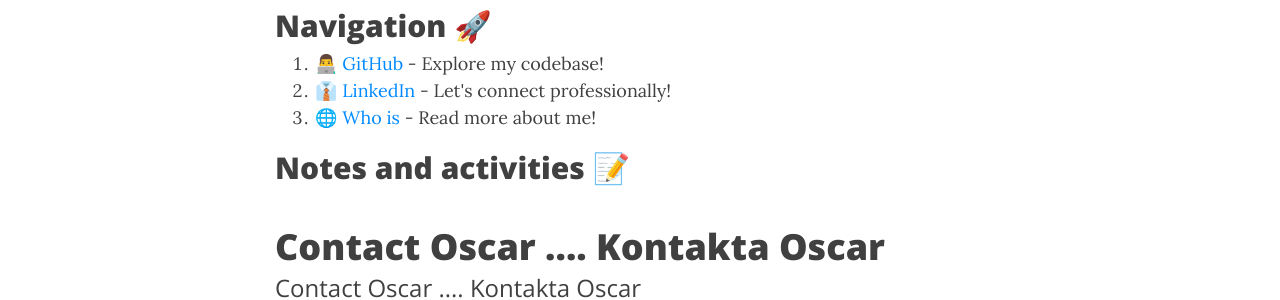
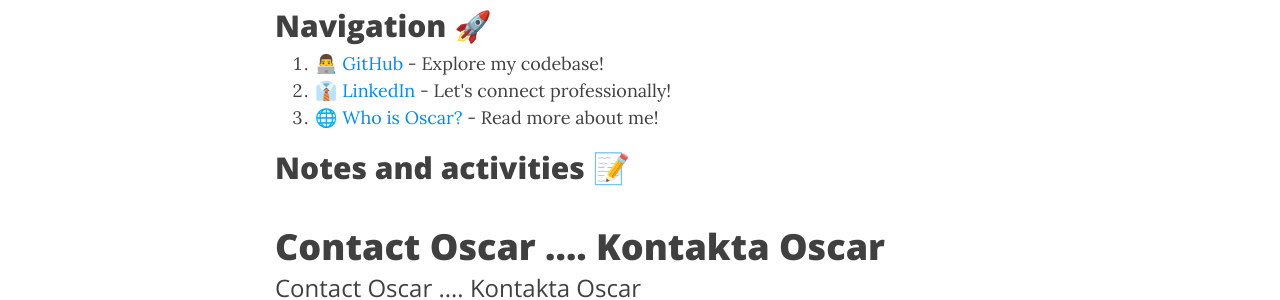
Before and after one commit to chito365/2023, a Jekyll site: the page built from index.html, in a window 1280 px wide and 1071 px high. Shown: the part 344-644 px from the top of the window. Built offline with Jekyll 4.4.1, drawn with Linux system fonts in a browser that asks for light colours; nearby versions of some CDN libraries; the list of posts is cut into pages by our own code; comment, search, counter and statistics services are not loaded.

Commit message:
Update index.html

```diff
--- a/index.html
+++ b/index.html
@@ -10,7 +10,7 @@
 <ol>
     <li><a href="https://github.com/chito365">👨‍💻 GitHub</a> - Explore my codebase!</li>
     <li><a href="https://www.linkedin.com/in/oscarkip">👔 LinkedIn</a> - Let's connect professionally!</li>
-    <li><a href="https://chito365.github.io/2023/aboutme/">🌐 Who is</a> - Read more about me!</li>
+    <li><a href="https://chito365.github.io/2023/aboutme/">🌐 Who is Oscar?</a> - Read more about me!</li>
 </ol>
 
 <h2>Notes and activities 📝</h2>
```
